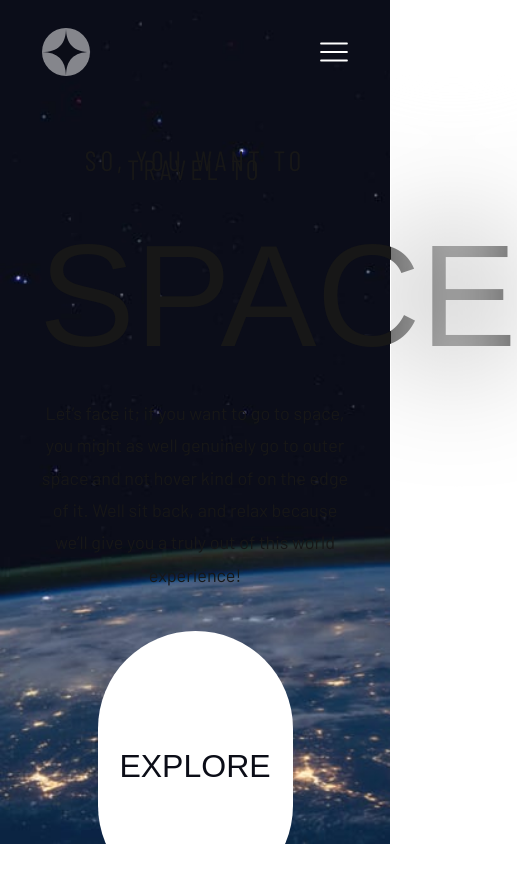
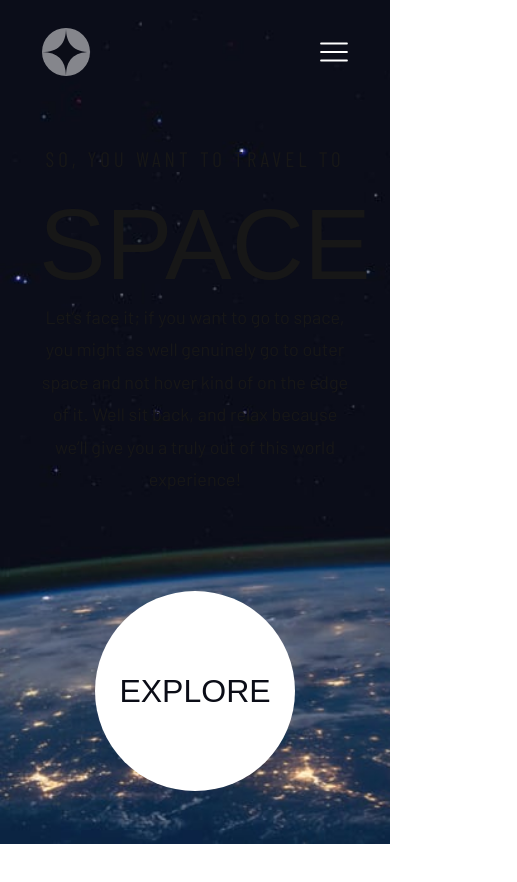
Before and after one commit to muhkyle17/birthday-reminder, a Next.js app: page / in a window 390 px wide. Shown: the top 882 px of the page, 517 px wide, since content can reach past the window. After the commit the page ends 844 px from the top, so only its background shows below. Built offline with nearby package versions, Linux system fonts and the light colour scheme; a web font is replaced by a local one.

Commit message:
Add more responsiveness in phone screens

```diff
--- a/src/app/globals.css
+++ b/src/app/globals.css
@@ -95,6 +95,14 @@ body {
   }
 }
 
+.responsive-font-size {
+  font-size: 21px !important;
+
+  @media (min-width: 640px) {
+    font-size: 28px !important;
+  }
+}
+
 .bellefair-regular {
   font-family: 'Bellefair', serif;
   font-weight: 400;
--- a/src/app/page.js
+++ b/src/app/page.js
@@ -6,12 +6,14 @@ export default function Home() {
       <div className='flex flex-col items-center lg:justify-between pt-0 lg:pt-10 w-screen lg:h-screen'>
         <Navbar />
 
-        <div className='container mt-20 lg:mt-0 lg:px-16 pb-10 lg:pb-32 flex flex-col items-center lg:flex-row gap-10 lg:gap-0 justify-between w-full'>
-          <div className='w-[80%] xl:w-1/2'>
-            <p className='typography-preset-five uppercase text-center lg:text-left'>
+        <div className='container mt-20 lg:mt-0 lg:px-16 pb-10 lg:pb-32 flex flex-col items-center lg:flex-row gap-24 md:gap-12 lg:gap-0 justify-between w-full'>
+          <div className='w-[80%] xl:w-1/2 flex flex-col gap-6 sm:gap-0'>
+            <p className='responsive-font-size typography-preset-five uppercase text-center lg:text-left'>
               So, you want to travel to
             </p>
-            <p className='typography-preset-one text-center lg:text-left'>SPACE</p>
+            <p className='typography-preset-two sm:typography-preset-one text-center lg:text-left'>
+              SPACE
+            </p>
             <p className='typography-preset-nine -mt-6 text-center lg:text-left'>
               Let’s face it; if you want to go to space, you might as well genuinely go to outer
               space and not hover kind of on the edge of it. Well sit back, and relax because we’ll
@@ -19,8 +21,8 @@ export default function Home() {
             </p>
           </div>
 
-          <div className='flex items-center justify-center xl:justify-end xl:pr-10 w-1/2'>
-            <div className='uppercase text-primary rounded-full bg-white typography-preset-four w-[272px] h-[272px] flex items-center justify-center'>
+          <div className='flex items-center justify-center xl:justify-end xl:pr-10 sm:w-1/2'>
+            <div className='uppercase text-primary rounded-full bg-white typography-preset-four w-[200px] h-[200px] md:w-[272px] md:h-[272px] flex items-center justify-center'>
               <p>Explore</p>
             </div>
           </div>
```
